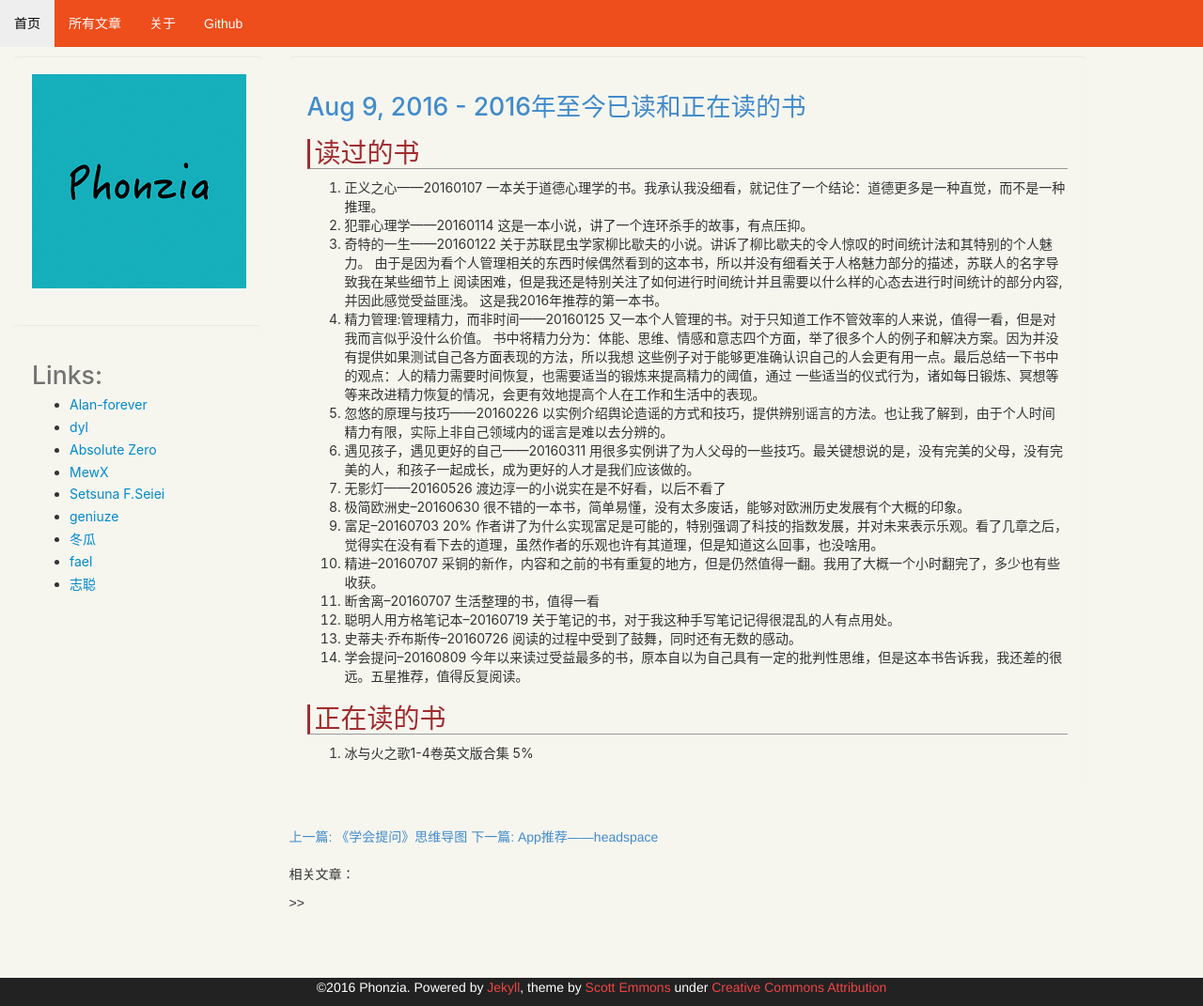
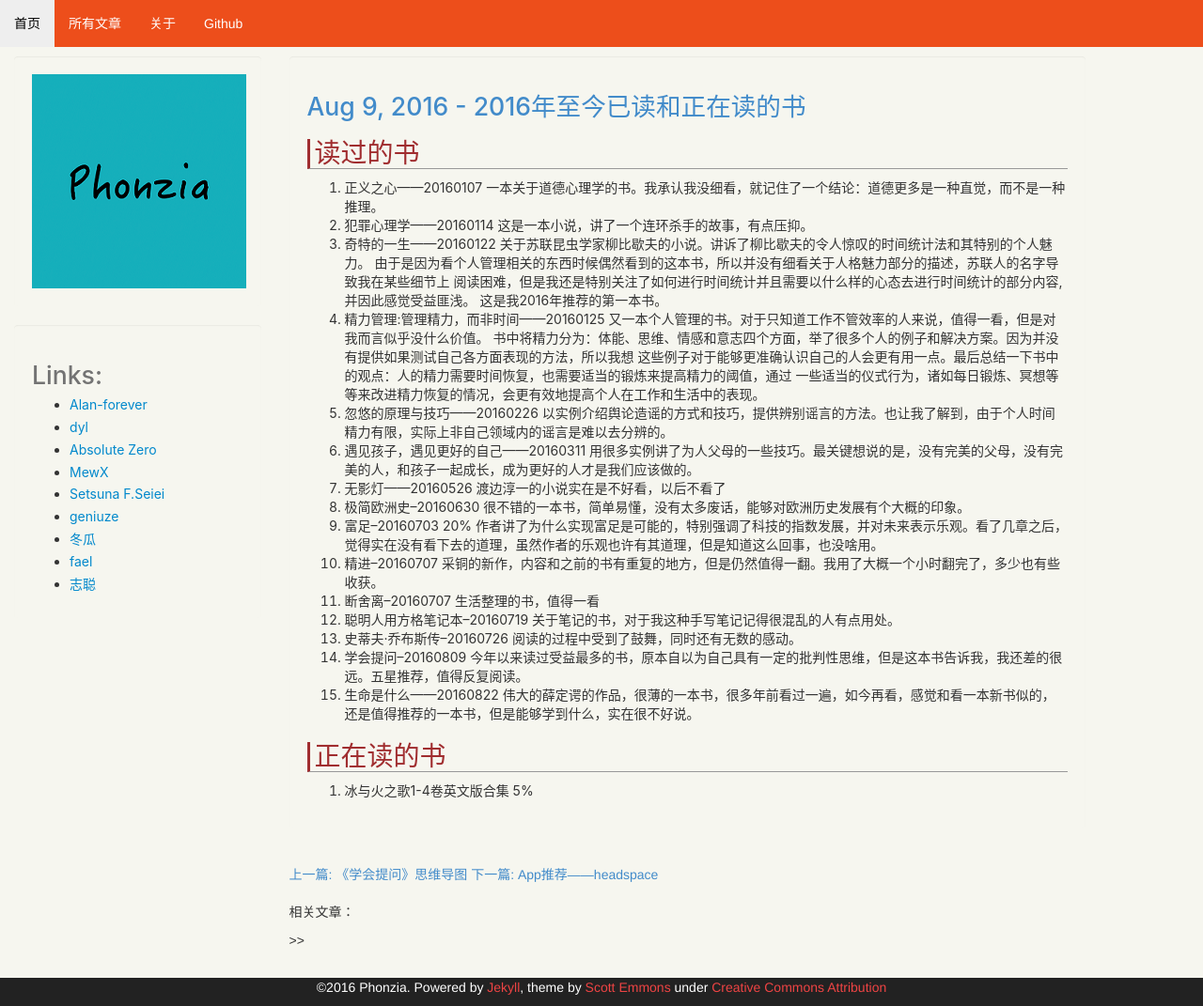
Before and after one commit to phonzia/old_blog, a Jekyll site: the page built from _posts/2016-08-09-BooksRead.md, in a window 1280 px wide and 1071 px high. Shown: the whole window at 94% size. Built offline with Jekyll 4.4.1, drawn with Linux system fonts in a browser that asks for light colours; Markdown is read by kramdown in place of the engine named in the settings; comment, search, counter and statistics services are not loaded.

Commit message:
Update 2016年至今已读和正在读的书

```diff
--- a/_posts/2016-08-09-BooksRead.md
+++ b/_posts/2016-08-09-BooksRead.md
@@ -26,6 +26,7 @@ tags: ''
 12. 聪明人用方格笔记本--20160719 关于笔记的书，对于我这种手写笔记记得很混乱的人有点用处。
 13. 史蒂夫·乔布斯传--20160726 阅读的过程中受到了鼓舞，同时还有无数的感动。
 14. 学会提问--20160809 今年以来读过受益最多的书，原本自以为自己具有一定的批判性思维，但是这本书告诉我，我还差的很远。五星推荐，值得反复阅读。
+15. 生命是什么——20160822 伟大的薛定谔的作品，很薄的一本书，很多年前看过一遍，如今再看，感觉和看一本新书似的，还是值得推荐的一本书，但是能够学到什么，实在很不好说。
 
 ## 正在读的书
 1. 冰与火之歌1-4卷英文版合集 5%
```
